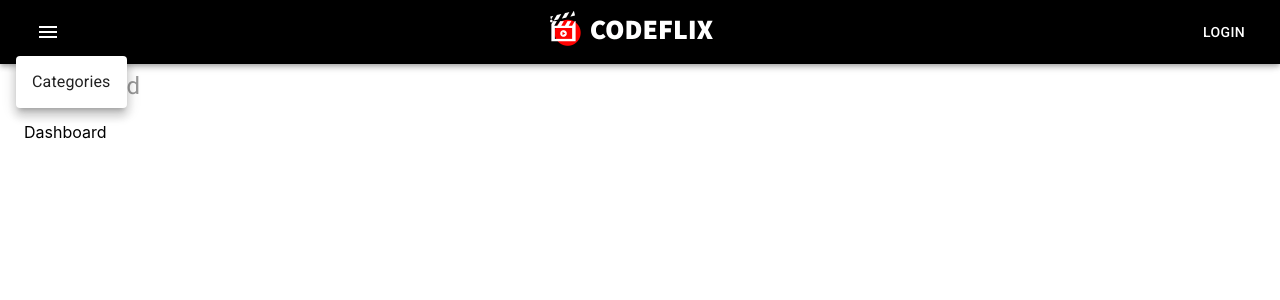
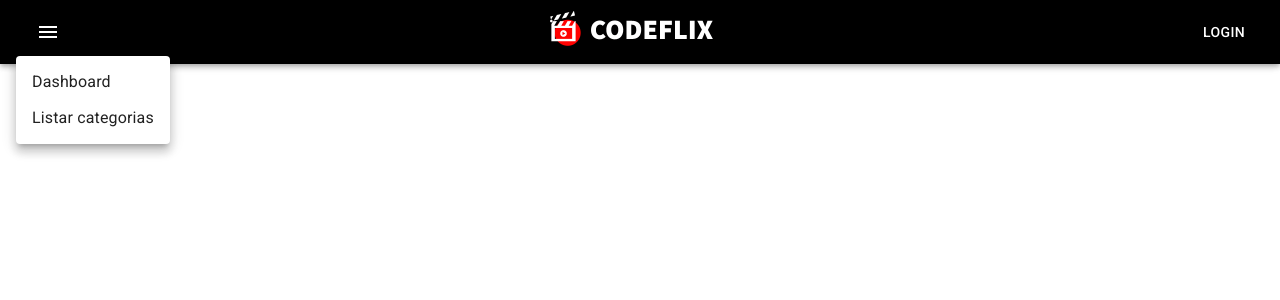
Before and after one commit to netoudi/codeflix-microservice-videos-frontend, a React (Create React App) app: page / in a window 1280 px wide. Both pictures are taken after a click on the button "open drawer". Shown: the top 300 px of the page. Built offline with nearby package versions, Linux system fonts and the light colour scheme.

Commit message:
Listando rotas com menu de usuário

```diff
--- a/src/components/Navbar/Menu/index.tsx
+++ b/src/components/Navbar/Menu/index.tsx
@@ -1,9 +1,14 @@
 import * as React from 'react';
+import { Link } from 'react-router-dom';
 import { IconButton, Menu as MUIMenu, MenuItem } from '@material-ui/core';
 
 import MenuIcon from '@material-ui/icons/Menu';
 
+import routes, { MyRouteProps } from '../../../routes';
+
 export const Menu: React.FC = () => {
+  const listRoutes = ['dashboard', 'categories.list'];
+  const menuRoutes = routes.filter((route) => listRoutes.includes(route.name));
   const [anchorEl, setAnchorEl] = React.useState(null);
   const open = Boolean(anchorEl);
 
@@ -31,7 +36,21 @@
         transformOrigin={{ vertical: 'top', horizontal: 'center' }}
         getContentAnchorEl={null}
       >
-        <MenuItem onClick={handleClose}>Categories</MenuItem>
+        {listRoutes.map((routeName, key) => {
+          const menu = menuRoutes.find(
+            (route) => route.name === routeName,
+          ) as MyRouteProps;
+          return (
+            <MenuItem
+              key={String(key)}
+              component={Link}
+              to={menu.path as string}
+              onClick={handleClose}
+            >
+              {menu.label}
+            </MenuItem>
+          );
+        })}
       </MUIMenu>
     </>
   );
--- a/src/routes/index.tsx
+++ b/src/routes/index.tsx
@@ -2,18 +2,21 @@
 import Dashboard from '../pages/Dashboard';
 import CategoryList from '../pages/Category/List';
 
-interface MyRouteProps extends RouteProps {
+export interface MyRouteProps extends RouteProps {
+  name: string;
   label: string;
 }
 
 const routes: MyRouteProps[] = [
   {
+    name: 'dashboard',
     label: 'Dashboard',
     path: '/',
     component: Dashboard,
     exact: true,
   },
   {
+    name: 'categories.list',
     label: 'Listar categorias',
     path: '/categories',
     component: CategoryList,
```
Also changed, not shown: 1 other file (tests, documents, lock files or other folders).
